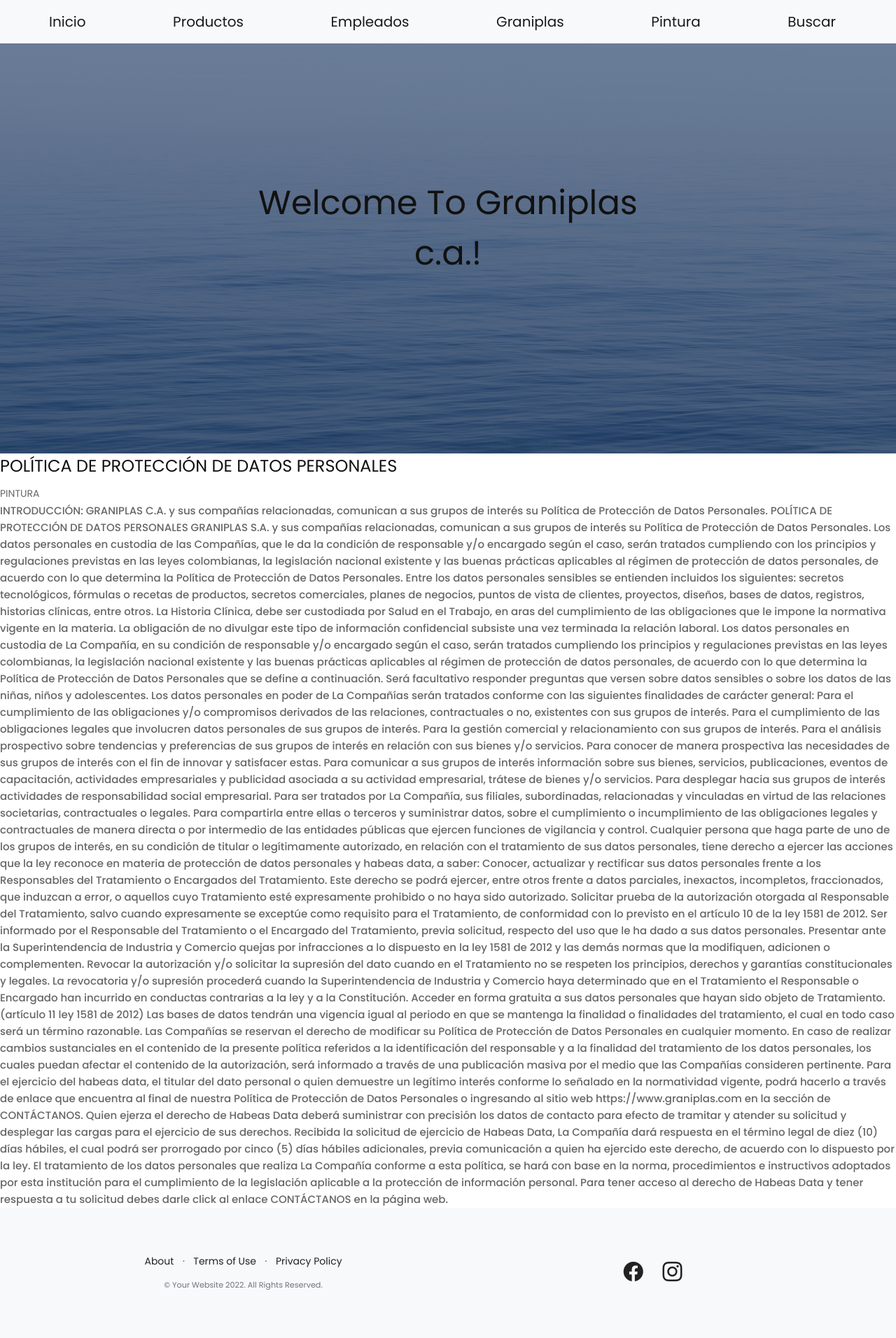
After one commit to markvision24/graniplas, a Django app: page /AppCoder/privacy/ in a window 1280 px wide. The commit adds this page. Shown: the whole page at 70% size. Run offline with Django 4.2, Linux system fonts and the light colour scheme; some libraries are stand-ins or nearby versions; some web fonts are replaced.

Commit message:
first commit

```diff
--- a/AppCoder/templates/AppCoder/padre.html
+++ b/AppCoder/templates/AppCoder/padre.html
@@ -84,15 +84,13 @@
                 <div class="row">
                     <div class="col-lg-6 h-100 text-center text-lg-start my-auto">
                         <ul class="list-inline mb-2">
-                            <li class="list-inline-item"><a href="#!">About</a></li>
-                            <li class="list-inline-item">⋅</li>
-                            <li class="list-inline-item"><a href="#!">Contact</a></li>
+                            <li class="list-inline-item"><a href="{% url 'Inicio' %}">About</a></li>
                             <li class="list-inline-item">⋅</li>
                             <li class="list-inline-item"><a href="{% url 'Terminos' %}">Terms of Use</a></li>
                             <li class="list-inline-item">⋅</li>
-                            <li class="list-inline-item"><a href="#!">Privacy Policy</a></li>
+                            <li class="list-inline-item"><a href="{% url 'Privacy' %}">Privacy Policy</a></li>
                         </ul>
-                        <p class="text-muted small mb-4 mb-lg-0">&copy; Your Website 2021. All Rights Reserved.</p>
+                        <p class="text-muted small mb-4 mb-lg-0">&copy; Your Website 2022. All Rights Reserved.</p>
                     </div>
                     <div class="col-lg-6 h-100 text-center text-lg-end my-auto">
                         <ul class="list-inline mb-0">
--- /dev/null
+++ b/AppCoder/templates/AppCoder/privacy.html
@@ -0,0 +1,65 @@
+{% extends "AppCoder/padre.html"%}
+
+{% load static%}
+
+{% block contenidoQueCambia%}
+
+
+    <!--Aqui va lo que cambia, y lo asociado a esta vista :) -->
+    <h1>POLÍTICA DE PROTECCIÓN DE DATOS PERSONALES</h1>
+
+ PINTURA
+    <p>
+        INTRODUCCIÓN:
+        GRANIPLAS C.A. y sus compañías relacionadas, comunican a sus grupos de interés su Política de Protección de Datos Personales.
+
+        POLÍTICA DE PROTECCIÓN DE DATOS PERSONALES
+        GRANIPLAS S.A. y sus compañías relacionadas, comunican a sus grupos de interés su Política de Protección de Datos Personales.
+
+        Los datos personales en custodia de las Compañías, que le da la condición de responsable y/o encargado según el caso, serán tratados cumpliendo con los principios y regulaciones previstas en las leyes colombianas, la legislación nacional existente y las buenas prácticas aplicables al régimen de protección de datos personales, de acuerdo con lo que determina la Política de Protección de Datos Personales.
+
+        Entre los datos personales sensibles se entienden incluidos los siguientes: secretos tecnológicos, fórmulas o recetas de productos, secretos comerciales, planes de negocios, puntos de vista de clientes, proyectos, diseños, bases de datos, registros, historias clínicas, entre otros. La Historia Clínica, debe ser custodiada por Salud en el Trabajo, en aras del cumplimiento de las obligaciones que le impone la normativa vigente en la materia. La obligación de no divulgar este tipo de información confidencial subsiste una vez terminada la relación laboral.
+
+        Los datos personales en custodia de La Compañía, en su condición de responsable y/o encargado según el caso, serán tratados cumpliendo los principios y regulaciones previstas en las leyes colombianas, la legislación nacional existente y las buenas prácticas aplicables al régimen de protección de datos personales, de acuerdo con lo que determina la Política de Protección de Datos Personales que se define a continuación.
+
+        Será facultativo responder preguntas que versen sobre datos sensibles o sobre los datos de las niñas, niños y adolescentes.
+
+        Los datos personales en poder de La Compañías serán tratados conforme con las siguientes finalidades de carácter general:
+
+        Para el cumplimiento de las obligaciones y/o compromisos derivados de las relaciones, contractuales o no, existentes con sus grupos de interés.
+        Para el cumplimiento de las obligaciones legales que involucren datos personales de sus grupos de interés.
+        Para la gestión comercial y relacionamiento con sus grupos de interés.
+        Para el análisis prospectivo sobre tendencias y preferencias de sus grupos de interés en relación con sus bienes y/o servicios.
+        Para conocer de manera prospectiva las necesidades de sus grupos de interés con el fin de innovar y satisfacer estas.
+        Para comunicar a sus grupos de interés información sobre sus bienes, servicios, publicaciones, eventos de capacitación, actividades empresariales y publicidad asociada a su actividad empresarial, trátese de bienes y/o servicios.
+        Para desplegar hacia sus grupos de interés actividades de responsabilidad social empresarial.
+        Para ser tratados por La Compañía, sus filiales, subordinadas, relacionadas y vinculadas en virtud de las relaciones societarias, contractuales o legales.
+        Para compartirla entre ellas o terceros y suministrar datos, sobre el cumplimiento o incumplimiento de las obligaciones legales y contractuales de manera directa o por intermedio de las entidades públicas que ejercen funciones de vigilancia y control.
+        Cualquier persona que haga parte de uno de los grupos de interés, en su condición de titular o legítimamente autorizado, en relación con el tratamiento de sus datos personales, tiene derecho a ejercer las acciones que la ley reconoce en materia de protección de datos personales y habeas data, a saber:
+
+        Conocer, actualizar y rectificar sus datos personales frente a los Responsables del Tratamiento o Encargados del Tratamiento. Este derecho se podrá ejercer, entre otros frente a datos parciales, inexactos, incompletos, fraccionados, que induzcan a error, o aquellos cuyo Tratamiento esté expresamente prohibido o no haya sido autorizado.
+        Solicitar prueba de la autorización otorgada al Responsable del Tratamiento, salvo cuando expresamente se exceptúe como requisito para el Tratamiento, de conformidad con lo previsto en el artículo 10 de la ley 1581 de 2012.
+        Ser informado por el Responsable del Tratamiento o el Encargado del Tratamiento, previa solicitud, respecto del uso que le ha dado a sus datos personales.
+        Presentar ante la Superintendencia de Industria y Comercio quejas por infracciones a lo dispuesto en la ley 1581 de 2012 y las demás normas que la modifiquen, adicionen o complementen.
+        Revocar la autorización y/o solicitar la supresión del dato cuando en el Tratamiento no se respeten los principios, derechos y garantías constitucionales y legales. La revocatoria y/o supresión procederá cuando la Superintendencia de Industria y Comercio haya determinado que en el Tratamiento el Responsable o Encargado han incurrido en conductas contrarias a la ley y a la Constitución.
+        Acceder en forma gratuita a sus datos personales que hayan sido objeto de Tratamiento. (artículo 11 ley 1581 de 2012)
+        Las bases de datos tendrán una vigencia igual al periodo en que se mantenga la finalidad o finalidades del tratamiento, el cual en todo caso será un término razonable.
+
+        Las Compañías se reservan el derecho de modificar su Política de Protección de Datos Personales en cualquier momento. En caso de realizar cambios sustanciales en el contenido de la presente política referidos a la identificación del responsable y a la finalidad del tratamiento de los datos personales, los cuales puedan afectar el contenido de la autorización, será informado a través de una publicación masiva por el medio que las Compañías consideren pertinente.
+
+        Para el ejercicio del habeas data, el titular del dato personal o quien demuestre un legítimo interés conforme lo señalado en la normatividad vigente, podrá hacerlo a través de enlace que encuentra al final de nuestra Política de Protección de Datos Personales o ingresando al sitio web https://www.graniplas.com en la sección de CONTÁCTANOS. Quien ejerza el derecho de Habeas Data deberá suministrar con precisión los datos de contacto para efecto de tramitar y atender su solicitud y desplegar las cargas para el ejercicio de sus derechos.
+
+        Recibida la solicitud de ejercicio de Habeas Data, La Compañía dará respuesta en el término legal de diez (10) días hábiles, el cual podrá ser prorrogado por cinco (5) días hábiles adicionales, previa comunicación a quien ha ejercido este derecho, de acuerdo con lo dispuesto por la ley.
+
+        El tratamiento de los datos personales que realiza  La Compañía conforme a esta política, se hará con base en la norma, procedimientos e instructivos adoptados por esta institución para el cumplimiento de la legislación aplicable a la protección de información personal.
+
+        Para tener acceso al derecho de Habeas Data y tener respuesta a tu solicitud debes darle click al enlace CONTÁCTANOS en la página web.
+
+
+
+</p>
+
+    <p>
+
+
+{% endblock %}
--- a/AppCoder/urls.py
+++ b/AppCoder/urls.py
@@ -21,7 +21,7 @@
 
 
     path('terminos/', views.terminos, name="Terminos"),
-
+    path('privacy/', views.privacy, name="Privacy"),
 
     #crud graniplas
     path('curso/list/', views.CursoList.as_view(),name='List'),
--- a/AppCoder/views.py
+++ b/AppCoder/views.py
@@ -25,6 +25,11 @@
 
 def terminos(request):
     return render(request, 'AppCoder/terminos.html')
+
+
+
+def privacy(request):
+    return render(request, 'AppCoder/privacy.html')
 
 def buscar(request):
     codigo_views=request.GET['codigo']
```
Also changed, not shown: AppCoder/templates/AppCoder/inicio.html (+6 -1 lines), AppCoder/templates/AppCoder/terminos.html (+14 -13 lines), db.sqlite3.
